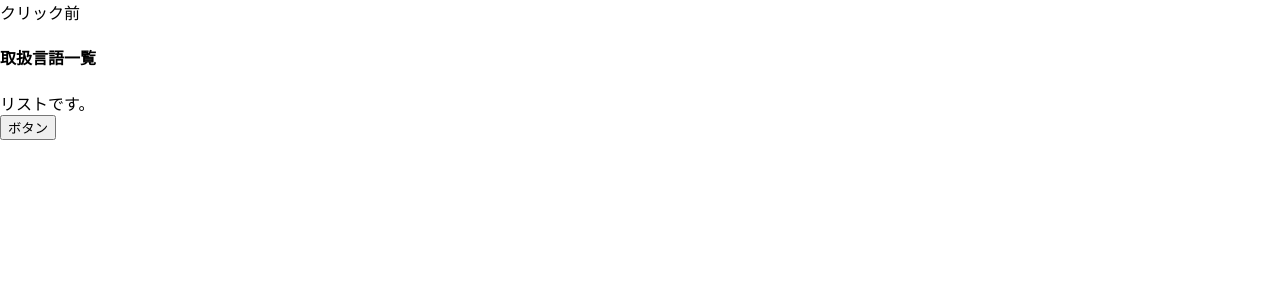
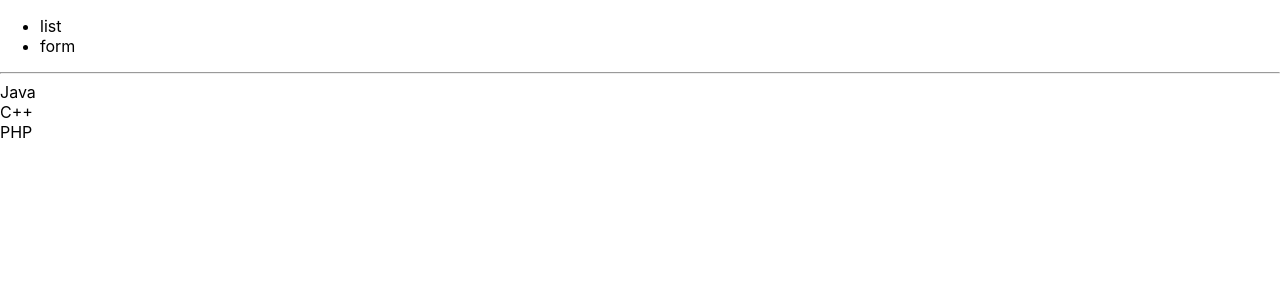
Before and after one commit to kai02221514/tutorial, a React (Create React App) app: page / in a window 1280 px wide. Shown: the top 300 px of the page. Built offline with nearby package versions, Linux system fonts and the light colour scheme.

Commit message:
条件分岐 (if) と繰り返し (loop)

```diff
--- a/src/App.js
+++ b/src/App.js
@@ -1,19 +1,26 @@
 import { useState } from "react";
 import { List } from "./Components/List"
+import { Form } from "./Components/Form"
 
 function App() {
-  const [description,setDescription] = useState('クリック前');
+  const [tab,setTab] = useState('list');
 
-  const changeDeskription = () => {
-    setDescription('クリック後');
-  }
+
   return (
 <div>
-  { description }
-  <List title="取扱言語一覧" />
-  <button onClick={changeDeskription}>ボタン</button>
+  <header>
+    <ul>
+      <li onClick={() => setTab('list')}>list</li>
+      <li onClick={() => setTab('form')}>form</li>
+    </ul>
+  </header>
+  <hr/>
+  {
+    tab === 'list' ? <List /> : <Form />
+  }
 </div>
   );
 }
 
+
 export default App;
--- /dev/null
+++ b/src/Components/Form.js
@@ -0,0 +1,5 @@
+export const Form = () => {
+    return(
+        <div>Form</div>
+    )
+}
--- a/src/Components/List.js
+++ b/src/Components/List.js
@@ -1,8 +1,19 @@
-export const List = ({ title }) => {
+const Language = [
+    'Java',
+    'C++',
+    'PHP'
+];
+
+export const List = () => {
     return(
         <div>
-        <h4>{ title }</h4>
-        <div>リストです。</div>
+
+
+        {
+            Language.map((lang,index) => {
+                return <div key={index}>{ lang }</div>
+            })
+        }
         </div>
     )
 }
```
Also changed, not shown: 1 other file (tests, documents, lock files or other folders).
